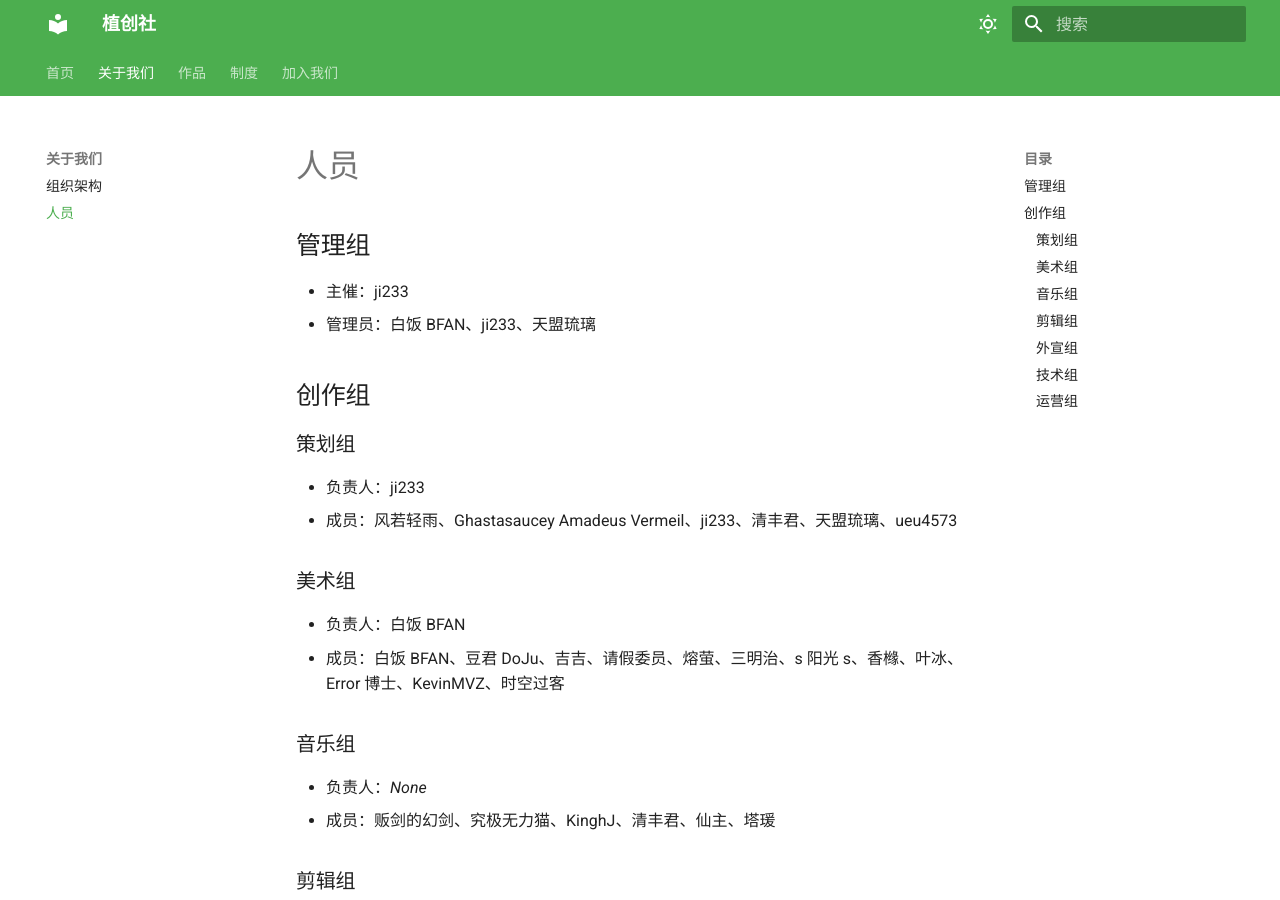
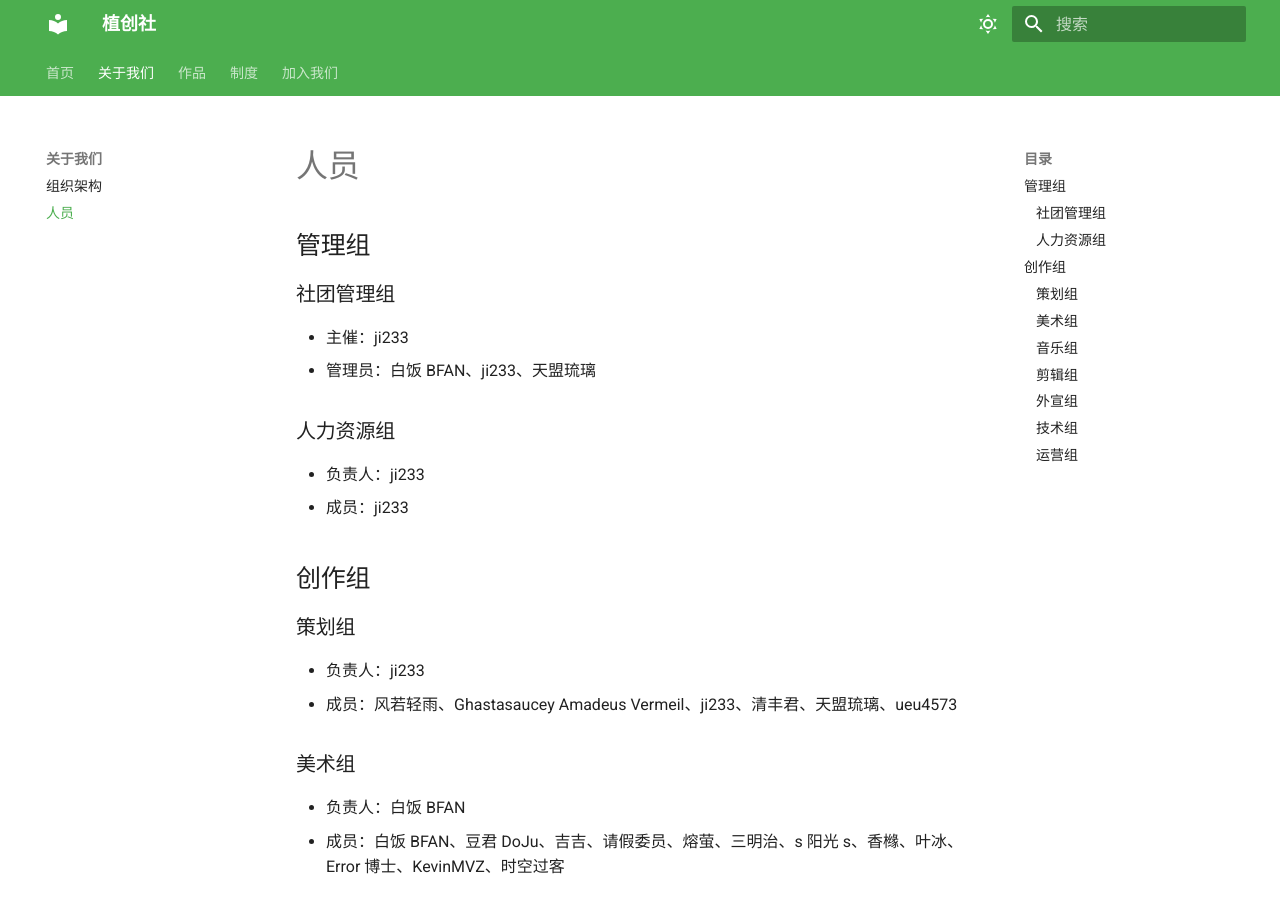
Before and after one commit to ji233-Sun/ZCS_Official_Site, an MkDocs documentation site: the page built from docs/about/staff.md, in a window 1280 px wide and 900 px high. Built offline with MkDocs 1.6.1 and Material for MkDocs 9.7.7, drawn with Linux system fonts in a browser that asks for light colours.

Commit message:
feat: add management group sections for 社团管理组 and 人力资源组 in staff.md

```diff
--- a/docs/about/staff.md
+++ b/docs/about/staff.md
@@ -2,8 +2,15 @@
 
 ## 管理组
 
+### 社团管理组
+
 - 主催：ji233
 - 管理员：白饭 BFAN、ji233、天盟琉璃
+
+### 人力资源组
+
+- 负责人：ji233
+- 成员：ji233
 
 ## 创作组
 
```
